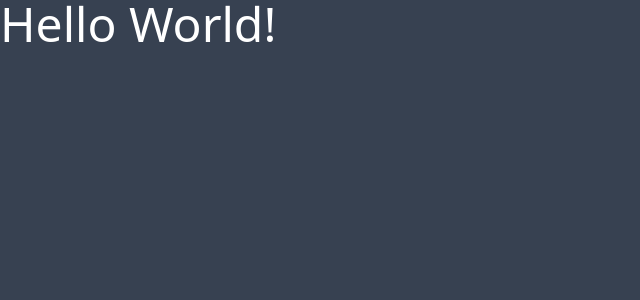
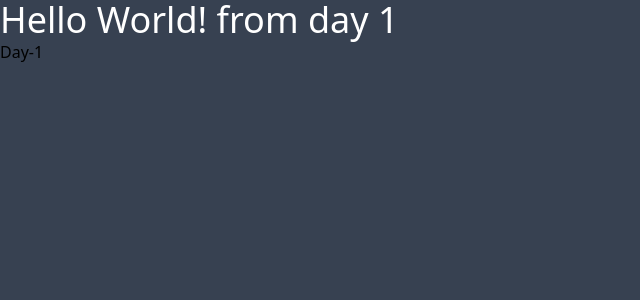
Before and after one commit to gopallchoudhary/React-30-days, a React (Vite) app: page / in a window 1280 px wide. Shown: the top 300 px of the page, without its empty margins (0-640 px from the left). Built offline with nearby package versions, Linux system fonts and the light colour scheme.

Commit message:
added Day-1

```diff
--- a/src/One.jsx
+++ b/src/One.jsx
@@ -6,6 +6,7 @@ function One() {
   return (
     <>
         <Hello/>
+        <p>Day-1</p>
     </>
   )
 }
--- a/src/components/Hello.jsx
+++ b/src/components/Hello.jsx
@@ -2,9 +2,9 @@ import React from "react";
 
 function Hello() {
   return (
-    <div>
-      <h1 className="text-white text-5xl">Hello World!</h1>
-    </div>
+    <>
+      <h1 className="text-4xl text-white">Hello World! from day 1</h1>
+    </>
   );
 }
 
```
